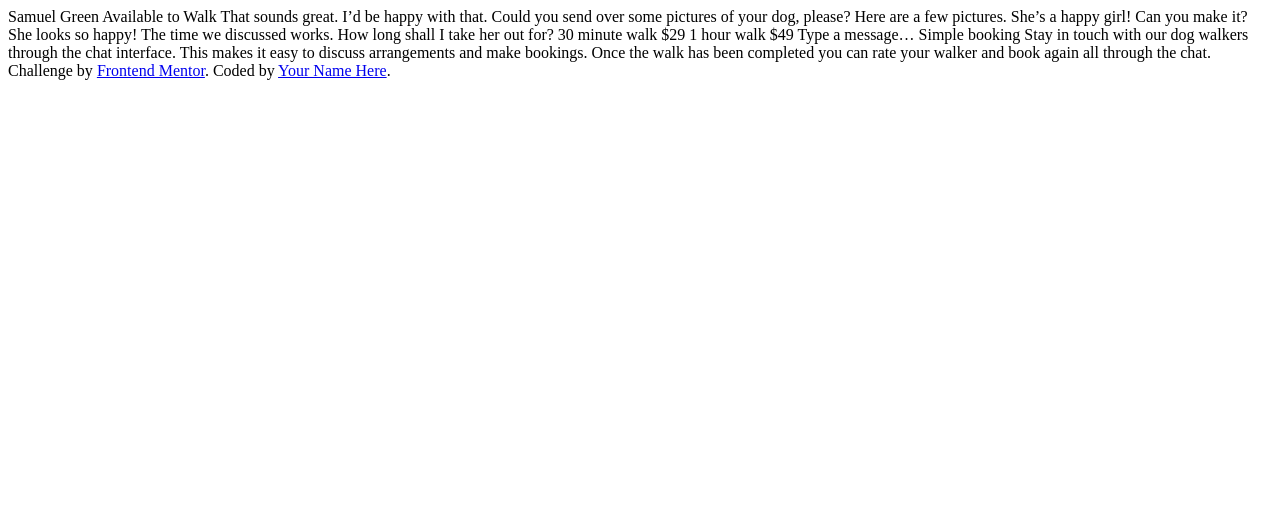
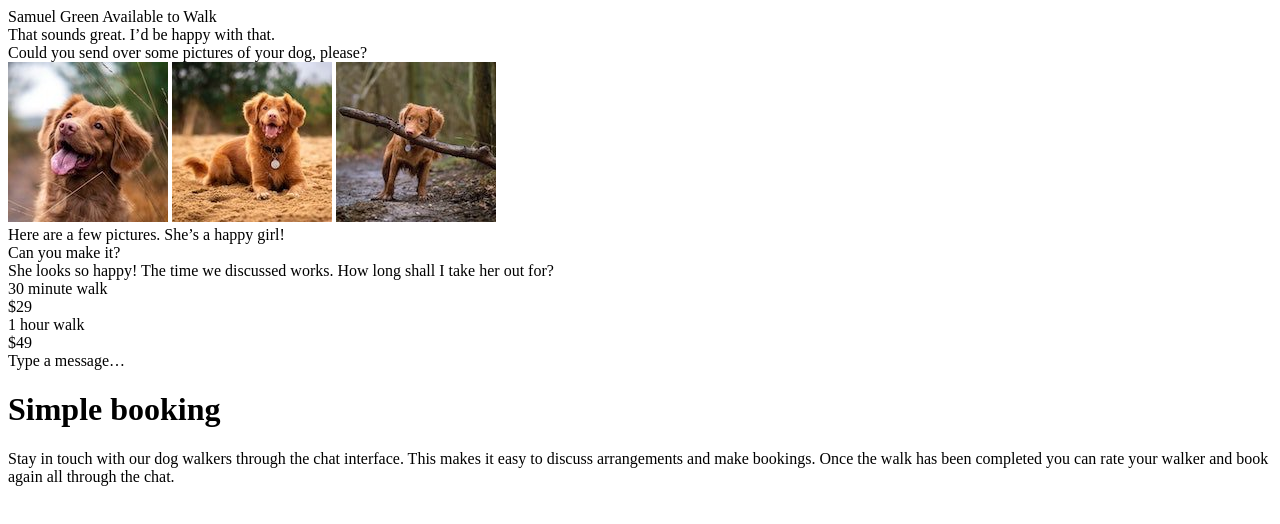
Before and after one commit to VangmanawKairung/Frontend-Mentor_chat-app-css-illustration, a plain HTML site: page index.html in a window 1280 px wide. Drawn offline with Linux system fonts and the light colour scheme.

Commit message:
Content arrange

```diff
--- a/index.html
+++ b/index.html
@@ -14,20 +14,51 @@
     <title>Chat App CSS Illustration</title>
   </head>
   <body>
-    Samuel Green Available to Walk That sounds great. I’d be happy with that.
-    Could you send over some pictures of your dog, please? Here are a few
-    pictures. She’s a happy girl! Can you make it? She looks so happy! The time
-    we discussed works. How long shall I take her out for? 30 minute walk $29 1
-    hour walk $49 Type a message… Simple booking Stay in touch with our dog
-    walkers through the chat interface. This makes it easy to discuss
-    arrangements and make bookings. Once the walk has been completed you can
-    rate your walker and book again all through the chat.
-
-    <div class="attribution">
-      Challenge by
-      <a href="https://www.frontendmentor.io?ref=challenge" target="_blank"
-        >Frontend Mentor</a
-      >. Coded by <a href="#">Your Name Here</a>.
+    <div class="container">
+      <div class="chat">
+        <div class="chat-head">Samuel Green Available to Walk</div>
+        <div class="chat-body">
+          <div class="chat-boxes">
+            <div class="admin-chat-box">
+              That sounds great. I’d be happy with that.
+            </div>
+            <div class="admin-chat-box">
+              Could you send over some pictures of your dog, please?
+            </div>
+            <div class="dog-images">
+              <img src="source/images/dog-image-1.jpg" alt="First dog image" />
+              <img src="source/images/dog-image-2.jpg" alt="Second dog image" />
+              <img src="source/images/dog-image-3.jpg" alt="Third dog image" />
+            </div>
+            <div class="user-chat-box">
+              Here are a few pictures. She’s a happy girl!
+            </div>
+            <div class="user-chat-box">Can you make it?</div>
+            <div class="admin-chat-box">
+              She looks so happy! The time we discussed works. How long shall I
+              take her out for?
+            </div>
+            <div class="offer-box">
+              <div class="offer-name">30 minute walk</div>
+              <div class="offer-price">$29</div>
+            </div>
+            <div class="offer-box">
+              <div class="offer-name">1 hour walk</div>
+              <div class="offer-price">$49</div>
+            </div>
+          </div>
+          <div class="chat-type-box">Type a message…</div>
+        </div>
+      </div>
+      <div class="web-info">
+        <h1>Simple booking</h1>
+        <p>
+          Stay in touch with our dog walkers through the chat interface. This
+          makes it easy to discuss arrangements and make bookings. Once the walk
+          has been completed you can rate your walker and book again all through
+          the chat.
+        </p>
+      </div>
     </div>
   </body>
 </html>
```
